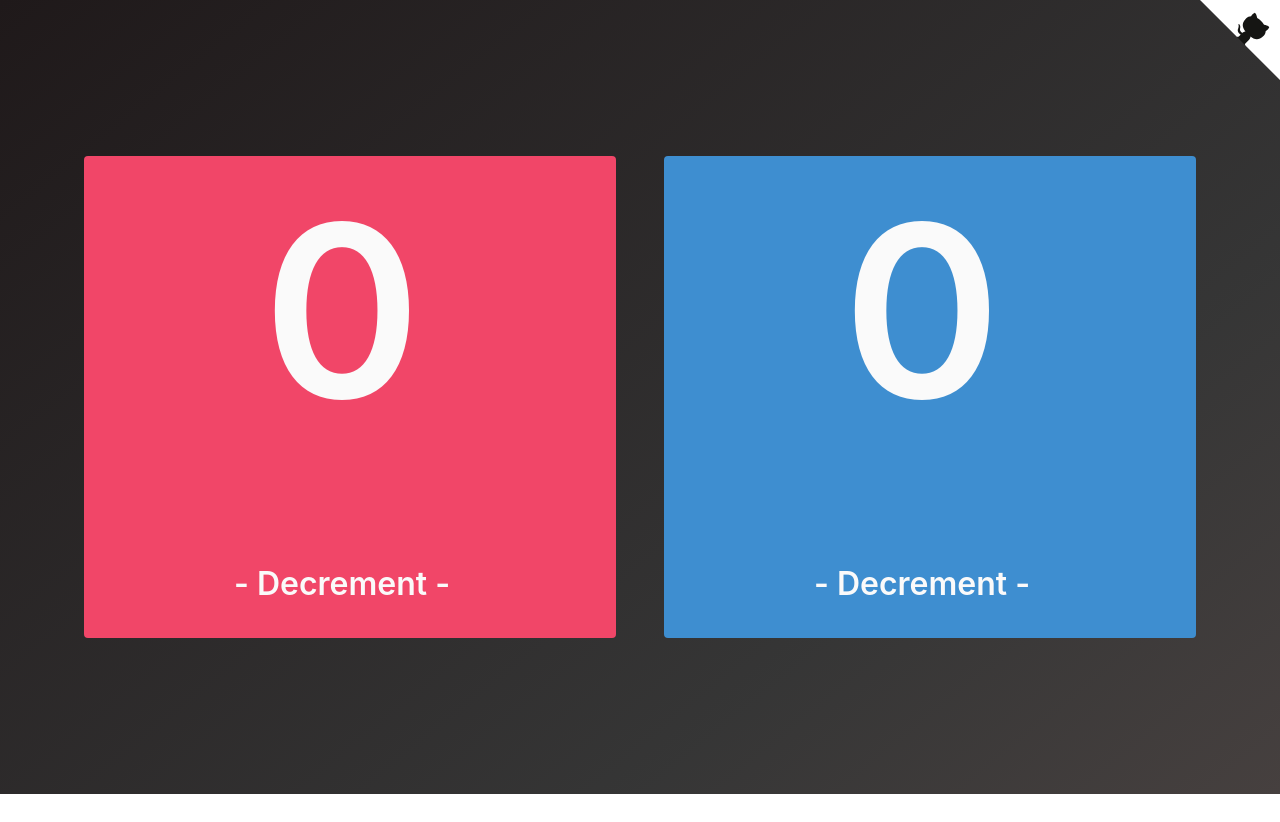
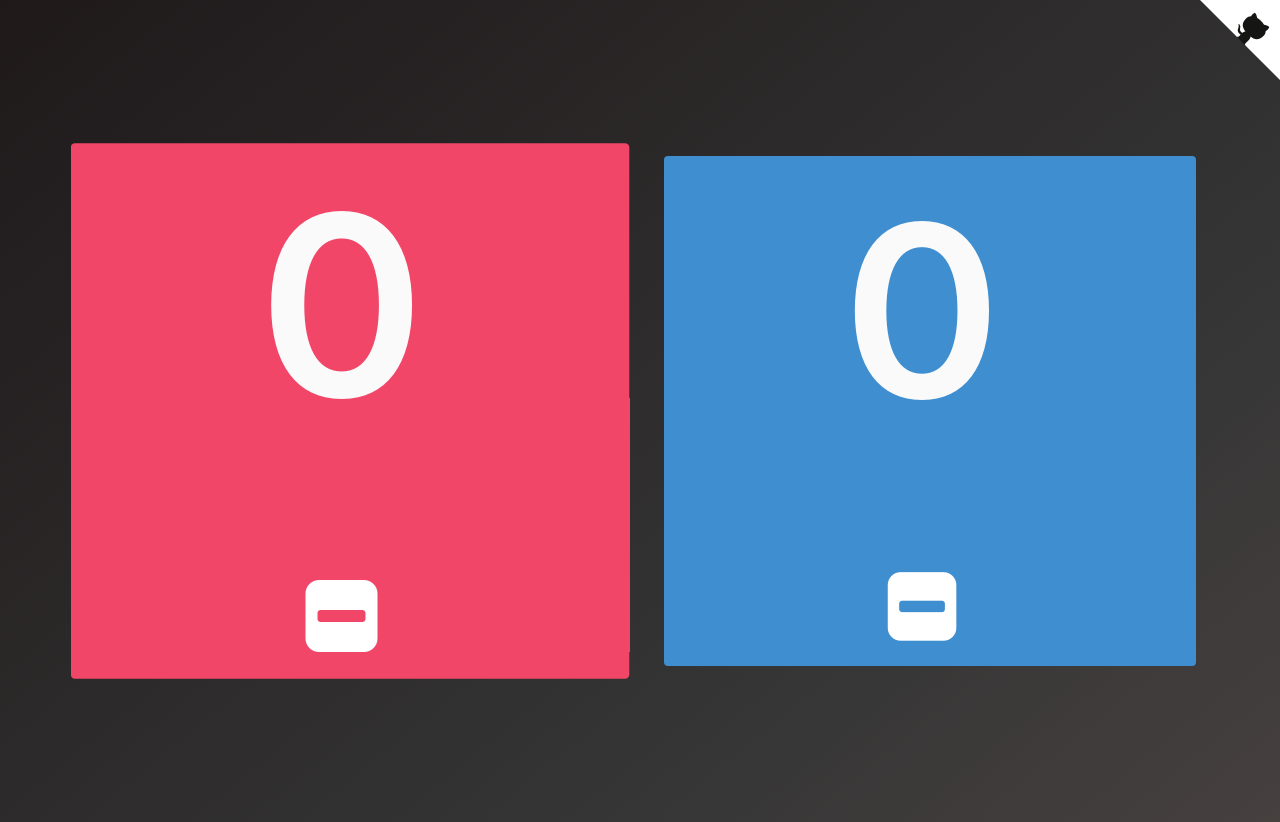
Before and after one commit to schie/pong-score-board, an Angular app: page / in a window 1280 px wide. Before the commit the page ends 800 px from the top, so only its background shows below. Built offline with nearby package versions, Linux system fonts and the light colour scheme.

Commit message:
Changed text to an icon for decrement

```diff
--- a/src/app/team-tile/team-tile.component.html
+++ b/src/app/team-tile/team-tile.component.html
@@ -1,15 +1,15 @@
 <div class="tile is-parent" (click)="incrementBtnClick($event)">
-    <article class="tile is-child notification is-{{ color }} {{ animatedClass }}">
+    <article class="tile is-child notification is-{{ color }} {{ animatedClass }} is-unselectable">
         <div class="content">
             <!-- <p class="title">Team {{ color }}</p> -->
             <!-- <p class="subtitle">With even more content</p> -->
             <div class="content">
                 <!-- Content -->
-                <h1 class="score has-text-centered has-text-white-bis is-unselectable">{{ points || 0}}</h1>
+                <h1 class="score has-text-centered has-text-white-bis">{{ points || 0}}</h1>
             </div>
         </div>
-        <div class="content" (click)="decrementBtnClick($event); $event.stopPropagation()">
-            <h1 class="decrement has-text-centered has-text-white-bis is-unselectable">- Decrement -</h1>
+        <div class="content has-text-centered" (click)="decrementBtnClick($event); $event.stopPropagation()">
+            <i class="fa fa-minus-square fa-5x"></i>
         </div>
     </article>
 </div>
```
